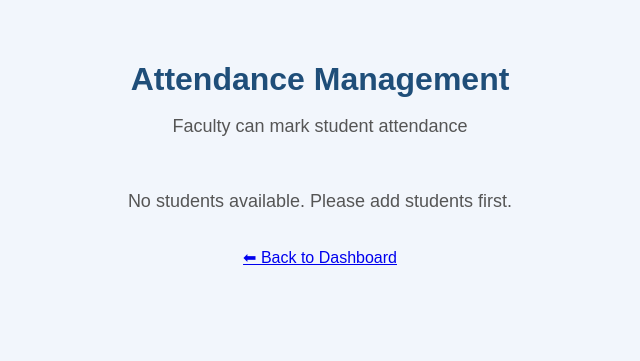
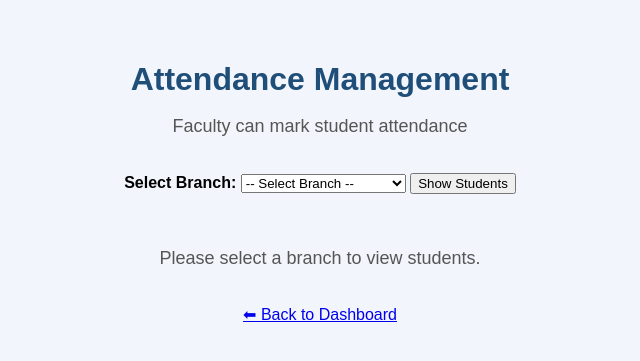
Before and after one commit to krishnachauhan0204-collab/College-ERP-Management-System, a Flask app: template templates/attendance.html in a window 1280 px wide. Shown: the top 361 px of the page, without its empty margins (320-960 px from the left). Run offline with Flask 3, Linux system fonts and the light colour scheme; the template is opened without the code that fills it, so the values that code supplies are empty.

Commit message:
Update attendance.html

```diff
--- a/templates/attendance.html
+++ b/templates/attendance.html
@@ -13,9 +13,53 @@
 
     <br>
 
+    <!-- BRANCH SELECTION -->
+
+    <form method="GET" action="/attendance">
+
+        <label><b>Select Branch:</b></label>
+
+        <select name="branch" required>
+
+            <option value="">-- Select Branch --</option>
+
+            <option value="Computer Engineering"
+                {% if selected_branch == "Computer Engineering" %}selected{% endif %}>
+                Computer Engineering
+            </option>
+
+            <option value="Information Technology"
+                {% if selected_branch == "Information Technology" %}selected{% endif %}>
+                Information Technology
+            </option>
+
+            <option value="Electrical Engineering"
+                {% if selected_branch == "Electrical Engineering" %}selected{% endif %}>
+                Electrical Engineering
+            </option>
+
+            <option value="Mechanical Engineering"
+                {% if selected_branch == "Mechanical Engineering" %}selected{% endif %}>
+                Mechanical Engineering
+            </option>
+
+        </select>
+
+        <button type="submit">Show Students</button>
+
+    </form>
+
+    <br><br>
+
+    {% if selected_branch %}
+
         {% if students %}
 
-    <form method="POST">
+        <form method="POST" action="/attendance">
+
+            <input type="hidden"
+                   name="branch"
+                   value="{{ selected_branch }}">
 
             <table border="1" cellpadding="10">
 
@@ -30,12 +74,17 @@
                 {% for student in students %}
 
                 <tr>
+
                     <td>{{ student[0] }}</td>
+
                     <td>{{ student[1] }}</td>
+
                     <td>{{ student[2] }}</td>
+
                     <td>{{ student[3] }}</td>
 
                     <td>
+
                         <label>
                             <input type="radio"
                                    name="attendance_{{ student[0] }}"
@@ -50,7 +99,9 @@
                                    value="Absent">
                             Absent
                         </label>
+
                     </td>
+
                 </tr>
 
                 {% endfor %}
@@ -65,7 +116,13 @@
 
         {% else %}
 
-        <p>No students available. Please add students first.</p>
+            <p>No students found in {{ selected_branch }}.</p>
+
+        {% endif %}
+
+    {% else %}
+
+        <p>Please select a branch to view students.</p>
 
     {% endif %}
 
```
Lines whose indentation alone changed are shown as unchanged.
